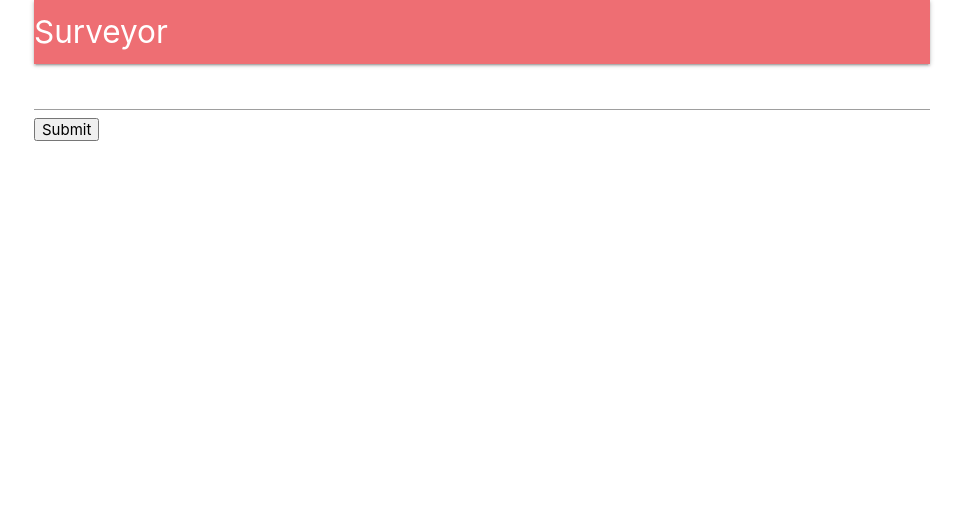
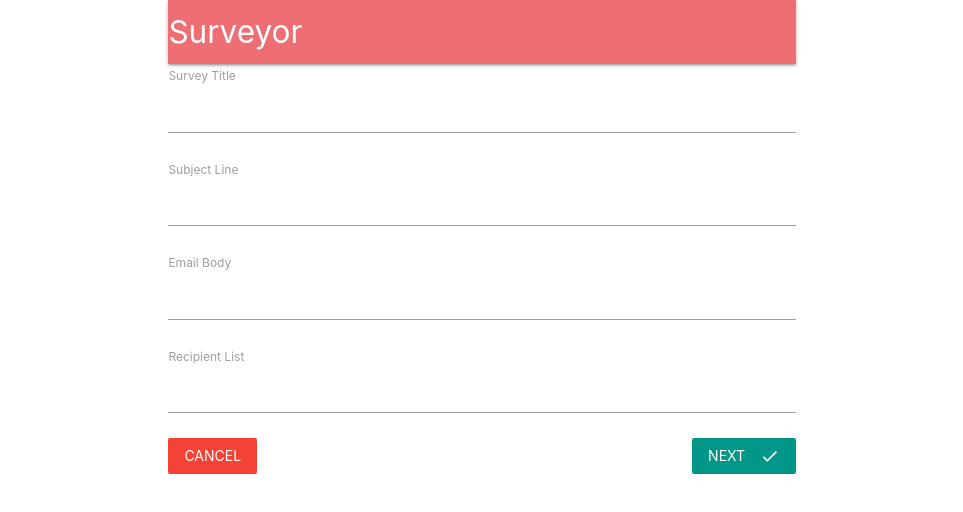
Before and after one commit to Donadonzi/surveyor, a React (Create React App) app in the folder client/: page /surveys/new in a window 1280 px wide. Shown: the top 512 px of the page, without its empty margins (158-1121 px from the left). Built offline with nearby package versions, Linux system fonts and the light colour scheme; no server answers.

Commit message:
validating survey form fields

```diff
--- a/client/src/components/App.js
+++ b/client/src/components/App.js
@@ -17,7 +17,7 @@
 		return (
 			<div className="container">
 				<BrowserRouter>
-					<div>
+					<div className="container">
 						<Header />
 						<Route path="/" exact component={Landing} />
 						<Route path="/surveys" exact component={Dashboard} />
--- a/client/src/components/Dashboard.js
+++ b/client/src/components/Dashboard.js
@@ -5,7 +5,7 @@
 	return (
 		<div>
 			Dashboard!!
-			<div class="fixed-action-btn">
+			<div className="fixed-action-btn">
 				<Link to="/surveys/new" class="btn-floating btn-large red">
 					<i class="large material-icons">add</i>
 				</Link>
--- /dev/null
+++ b/client/src/components/surveys/SurveyField.js
@@ -0,0 +1,14 @@
+import React from 'react';
+
+// Destructuring input from props. label props we added it ourselves in the parent Field.
+export default ({ input, label, meta: { touched, error } }) => {
+	return (
+		<div>
+			<label>{label}</label>
+			<input {...input} style={{ marginBottom: '5px' }} />
+			<div className="red-text" style={{ marginBottom: '20px' }}>
+				{touched && error}
+			</div>
+		</div>
+	);
+};
--- a/client/src/components/surveys/SurveyForm.js
+++ b/client/src/components/surveys/SurveyForm.js
@@ -1,21 +1,103 @@
 import React from 'react';
 import { reduxForm, Field } from 'redux-form';
+import { Link } from 'react-router-dom';
+import SurveyField from './SurveyField';
+import validateEmails from '../../utils/validateEmails';
+
+const FIELDS = [
+	{ label: 'Survey Title', name: 'title' },
+	{ label: 'Subject Line', name: 'subject' },
+	{ label: 'Email Body', name: 'body' },
+	{ label: 'Recipient List', name: 'emails' },
+];
 
 class SurveyForm extends React.Component {
+	/////// Refactored this al DRY ! ///////
+	// renderFields() {
+	// 	return (
+	// <div>
+	// 	<Field
+	// 		type="text"
+	// 		name="title"
+	// 		component={SurveyField}
+	// 		label="Survey Title"
+	// 	/>
+
+	// 	<Field
+	// 		type="text"
+	// 		name="subject"
+	// 		component={SurveyField}
+	// 		label="Subject Line"
+	// 	/>
+
+	// 	<Field
+	// 		type="text"
+	// 		name="body"
+	// 		component={SurveyField}
+	// 		label="Email Body"
+	// 	/>
+
+	// 	<Field
+	// 		type="text"
+	// 		name="emails"
+	// 		component={SurveyField}
+	// 		label="Recipient List"
+	// 	/>
+	// </div>
+	// 	);
+	// }
+
+	renderFields() {
+		return FIELDS.map(({ label, name }) => {
+			return (
+				<Field
+					key={name}
+					type="text"
+					component={SurveyField}
+					label={label}
+					name={name}
+				/>
+			);
+		});
+	}
+
 	render() {
 		return (
 			<div>
 				{/* We wrap the Field component in <form> to be able to submit it */}
 				<form
-					onSubmit={this.props.handleSubmit((values) => console.log(values))}>
-					<Field type="text" name="surveyTitle" component="input" />
-					<button type="submit">Submit</button>
+					onSubmit={this.props.handleSubmit((values) =>
+						console.log(values, 'khar'),
+					)}>
+					{this.renderFields()}
+					<Link to="/surveys" className="red btn-flat white-text">
+						Cancel
+					</Link>
+					<button type="submit" className="teal btn-flat right white-text">
+						<i className="material-icons right">done</i>
+						Next
+					</button>
 				</form>
 			</div>
 		);
 	}
 }
 
+function validate(values) {
+	const errors = {};
+
+	errors.emails = validateEmails(values.emails || ''); // || '' ==> Cuz when the app bootas up, the list is empty so throws an error of not being able to read blah blah
+
+	FIELDS.forEach(({ name }) => {
+		if (!values[name]) {
+			errors[name] = `This field is required.`;
+		}
+	});
+
+	return errors;
+}
+
 export default reduxForm({
+	validate,
 	form: 'surveyForm',
 })(SurveyForm);
--- /dev/null
+++ b/client/src/utils/validateEmails.js
@@ -0,0 +1,14 @@
+const re = /^(([^<>()\[\]\\.,;:\s@"]+(\.[^<>()\[\]\\.,;:\s@"]+)*)|(".+"))@((\[[0-9]{1,3}\.[0-9]{1,3}\.[0-9]{1,3}\.[0-9]{1,3}])|(([a-zA-Z\-0-9]+\.)+[a-zA-Z]{2,}))$/;
+
+export default (emails) => {
+	const invalidEmails = emails
+		.split(',')
+		.map((email) => email.trim())
+		.filter((email) => !re.test(email));
+
+	if (invalidEmails.length) {
+		return `These emails are invalid: ${invalidEmails}`;
+	}
+
+	return;
+};
```
